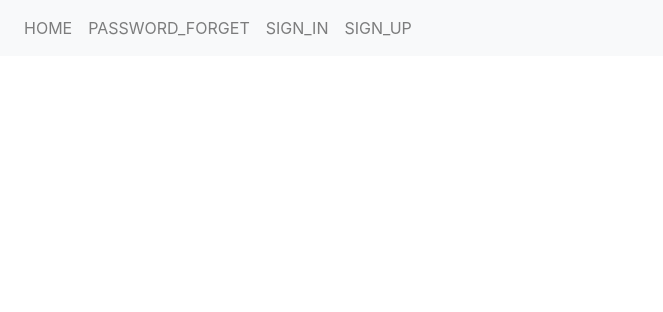
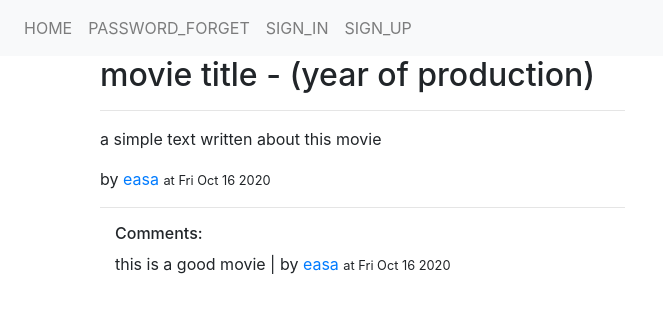
Before and after one commit to easa/theMovieReview, a React (Create React App) app: page /review in a window 1280 px wide. Shown: the top 312 px of the page, without its empty margins (0-663 px from the left). Built offline with nearby package versions, Linux system fonts and the light colour scheme; no server answers.

Commit message:
add review - html

```diff
--- a/src/component/review/reviewPage.jsx
+++ b/src/component/review/reviewPage.jsx
@@ -1,5 +1,55 @@
-import React from 'react'
-const ReviewPage = () => (
-  <div>This is review page</div>
-)
+import React, { useState, useContext } from 'react'
+import { Redirect } from 'react-router-dom'
+import { FirebaseContext } from '../firebase'
+import { statement } from '@babel/template';
+
+const INITIAL_MOVIE = {
+  title: 'movie title',
+  year: 'year of production',
+  review: 'a simple text written about this movie',
+  author: { name: 'easa', id: 'alksjfoii2joi4j' },
+  date: new Date(),
+  comments: [{
+    content: 'this is a good movie',
+    author: { name: 'easa', id: 'alksjfoii2joi4j' },
+    date: new Date()
+  }]
+}
+const ReviewPage = () => {
+  const [movie, setMovie] = useState(INITIAL_MOVIE)
+  const firebase = useContext(FirebaseContext)
+  const onAddComment = event => {
+    if (movie.addCommentURL)
+      return <Redirect to={movie.addCommentURL} />
+  }
+  const onLike = event => {
+    // TODO: direct firebase add like function
+  }
+  const { title, year, date, review, comments, author } = movie
+  return (
+    <div className="col-md-6 coffset-md-3">
+      <h2>{title} - ({year})</h2>
+      <hr />
+      <p>{review}</p>
+      <p><author>
+        by <a href={'/user/' + author.id}> {author.name} </a>
+        <small>at {date.toDateString()}</small>
+      </author></p>
+      <hr />
+      <div className="col-md-11 coffset-md-1">
+        <h6>Comments: </h6>
+        {comments.map(comment => (
+          <div className="comment"> {
+            <p> {comment.content}
+              <author> | by
+                <a href={'/user/' + comment.author.id}> {comment.author.name} </a>
+                <small>at {comment.date.toDateString()} </small>
+              </author>
+            </p>
+          } </div>
+        ))}
+      </div>
+    </div>
+  )
+}
 export default ReviewPage
--- a/src/component/route/contentSwitch.jsx
+++ b/src/component/route/contentSwitch.jsx
@@ -3,6 +3,7 @@ import { Route, Switch } from 'react-router-dom';
 import Signup from '../signin/signup.jsx'
 import Signin from '../signin/signin'
 import Home from '../home/index.jsx'
+import ReviewPage from '../review/reviewPage.jsx'
 // TODO:  className="row"
 const ContentSwitch = () => (
   <div className="container">
@@ -10,6 +11,7 @@ const ContentSwitch = () => (
       <Route path="/signin" > <Signin /> </Route>
       <Route path="/signup" > <Signup /> </Route>
       <Route path="/home" > <Home /> </Route>
+      <Route path="/review" > <ReviewPage /> </Route>
     </Switch>
   </div>
 )
```
